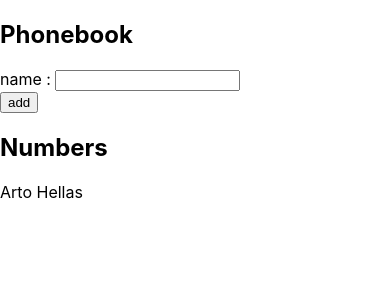
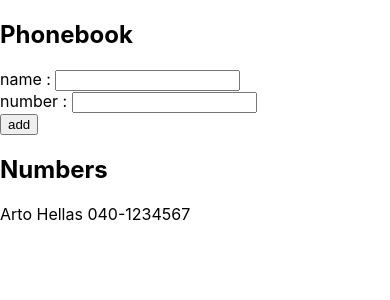
Before and after one commit to JeremyBenoit/web3, a React (Create React App) app in the folder exercices/module4/4.1/: page / in a window 390 px wide. Shown: the top 300 px of the page. Built offline with nearby package versions, Linux system fonts and the light colour scheme.

Commit message:
module4 : 2.8: The Phonebook Step3

```diff
--- a/exercices/module4/4.1/src/components/App/App.js
+++ b/exercices/module4/4.1/src/components/App/App.js
@@ -6,9 +6,10 @@ import FormInput from "../FormInput/FormInput";
 
 function App() {
     const [persons, setPersons] = useState([
-        {name: 'Arto Hellas'}
+        {name: 'Arto Hellas', number: '040-1234567'}
     ])
     const [newName, setNewName] = useState('')
+    const [newNumber, setNewNumber] = useState('')
 
     const formHandler = (e) => {
         e.preventDefault()
@@ -20,7 +21,7 @@ function App() {
             }
         }
         if(alreadyExists) alert(`${newName} is already added to phonebook`)
-        else setPersons([...persons, {name: newName}])
+        else setPersons([...persons, {name: newName, number: newNumber}])
     }
 
     return (
@@ -28,11 +29,12 @@ function App() {
             <h2>Phonebook</h2>
             <form onSubmit={formHandler}>
                 <FormInput value={newName} changeValue={(e) => setNewName(e.target.value)} label='name'/>
+                <FormInput value={newNumber} changeValue={(e) => setNewNumber(e.target.value)} label='number'/>
                 <Button text='add'/>
             </form>
             <h2>Numbers</h2>
             <div>
-                {persons.map(person => <Person name={person.name}/>)}
+                {persons.map(person => <Person person={person}/>)}
             </div>
         </div>
     )
--- a/exercices/module4/4.1/src/components/Person/Person.jsx
+++ b/exercices/module4/4.1/src/components/Person/Person.jsx
@@ -1,4 +1,4 @@
-const Person = ({name}) => {
-    return <p>{name}</p>
+const Person = ({person}) => {
+    return <p>{person.name} {person.number}</p>
 }
 export default Person
```
